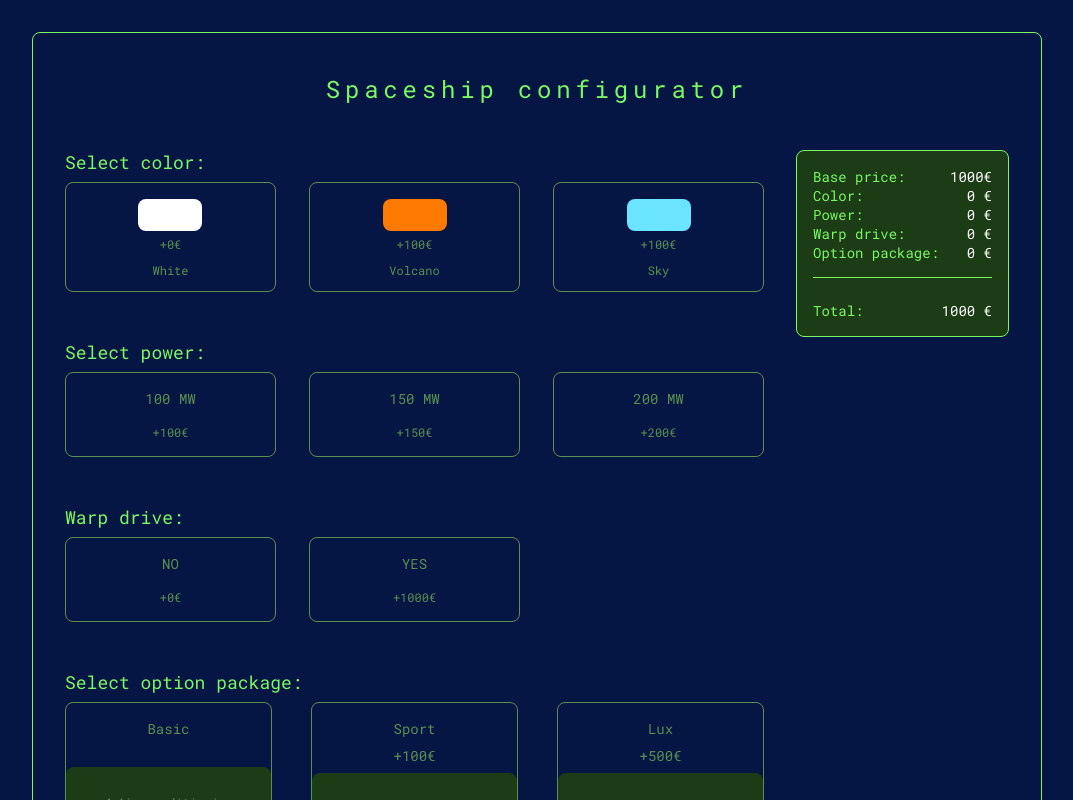
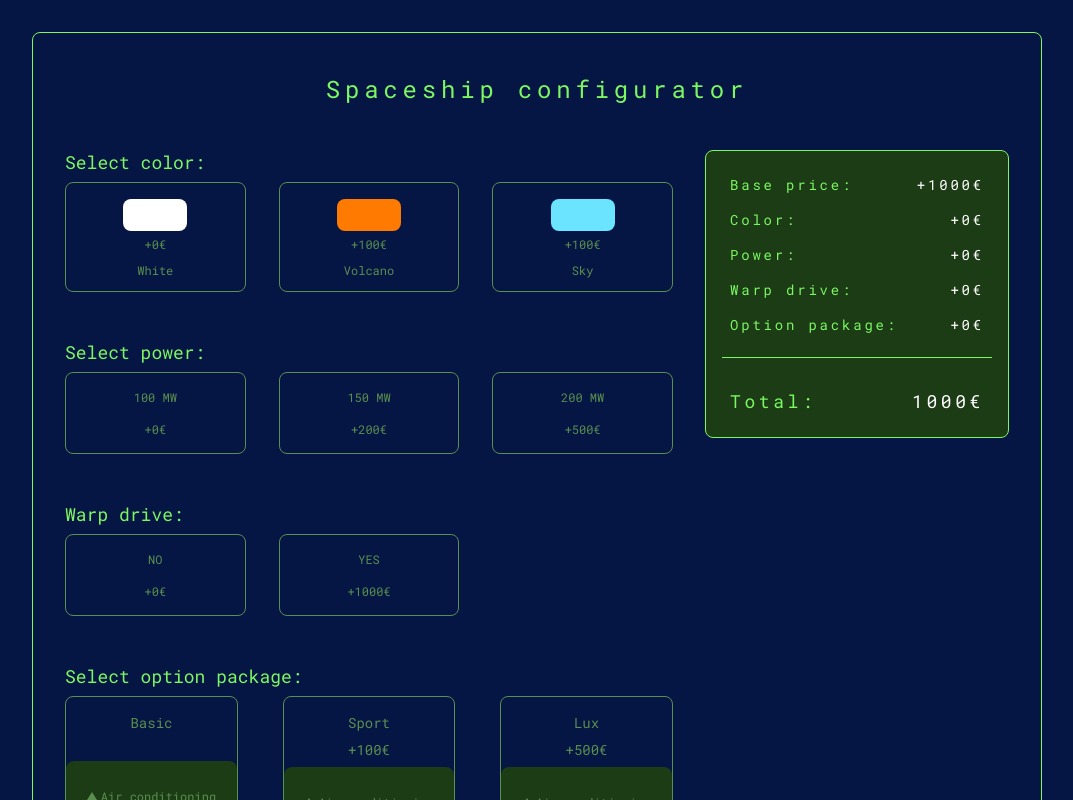
Before and after one commit to nagireddy1234/spaceship-purchase-configurator, a React (Create React App) app: page / in a window 1280 px wide. Shown: the top 800 px of the page, without its empty margins (103-1176 px from the left). Built offline with nearby package versions, Linux system fonts and the light colour scheme.

Commit message:
Desktop version is completed

```diff
--- a/src/components/optionPackage/index.tsx
+++ b/src/components/optionPackage/index.tsx
@@ -1,8 +1,7 @@
-import React from "react";
 import "./style.scss";
 
 interface Props {
-  price?: number;
+  price: number;
   planName: string;
   data: string[];
   hidePrice?: boolean;
@@ -24,8 +23,11 @@ const OptionPackage = ({
       onClick={onClick}
     >
       <p className="planName">{planName}</p>
-      {!hidePrice && <p className="planPrice">+{price}€</p>}
-      {hidePrice && <div className="align-spacing" />}
+      {!hidePrice ? (
+        <p className="planPrice">+{price}€</p>
+      ) : (
+        <div className="align-spacing" />
+      )}
       <ul className="unorderlist">
         {data.map((name: string) => (
           <li key={name}>
--- a/src/data/price.ts
+++ b/src/data/price.ts
@@ -1,4 +1,4 @@
 export const colorPrice = [0, 100, 100];
-export const powerPrice = [100, 150, 200];
+export const powerPrice = [0, 150, 200];
 export const warpPrice = [0, 1000];
 export const optionPrice = [0, 100, 500];
--- a/src/home/index.tsx
+++ b/src/home/index.tsx
@@ -42,8 +42,8 @@ const Home = () => {
     if (keyName === "warpSelected") {
       newPrices.warpPrice = warpPrice[type - 1];
     }
-    if (keyName === "optionPrice") {
-      newPrices.colorPrice = optionPrice[type - 1];
+    if (keyName === "optionalSelected") {
+      newPrices.optionPrice = optionPrice[type - 1];
     }
     setPrices(newPrices);
   };
@@ -83,19 +83,19 @@ const Home = () => {
             <div className="col-80">
               <ToolCard
                 title="100 MW"
-                price={100}
+                price={0}
                 selected={state.powerSelected === 1}
                 onClick={() => handleSelect(1, "powerSelected")}
               />
               <ToolCard
                 title="150 MW"
-                price={150}
+                price={200}
                 selected={state.powerSelected === 2}
                 onClick={() => handleSelect(2, "powerSelected")}
               />
               <ToolCard
                 title="200 MW"
-                price={200}
+                price={500}
                 selected={state.powerSelected === 3}
                 onClick={() => handleSelect(3, "powerSelected")}
               />
@@ -126,6 +126,7 @@ const Home = () => {
                 data={basicPackage}
                 selected={state.optionalSelected === 1}
                 onClick={() => handleSelect(1, "optionalSelected")}
+                price={0}
               />
               <OptionPackage
                 planName="Sport"
@@ -143,37 +144,37 @@ const Home = () => {
               />
             </div>
           </div>
-          <div className="col-20">
+          <div className="w-20">
             <div className="info-card">
               <div className="flex">
                 <p className="info-title">Base price:</p>
-                <p className="title-price">{prices.basePrice}€</p>
+                <p className="title-price">+{prices.basePrice}€</p>
               </div>
               <div className="flex">
                 <p className="info-title">Color:</p>
-                <p className="title-price">{prices.colorPrice} €</p>
+                <p className="title-price">+{prices.colorPrice}€</p>
               </div>
               <div className="flex">
                 <p className="info-title">Power:</p>
-                <p className="title-price">{prices.powerPrice} €</p>
+                <p className="title-price">+{prices.powerPrice}€</p>
               </div>
               <div className="flex">
                 <p className="info-title">Warp drive:</p>
-                <p className="title-price">{prices.warpPrice} €</p>
+                <p className="title-price">+{prices.warpPrice}€</p>
               </div>
               <div className="flex">
                 <p className="info-title">Option package:</p>
-                <p className="title-price">{prices.optionPrice} €</p>
+                <p className="title-price">+{prices.optionPrice}€</p>
               </div>
               <div className="divider"></div>
               <div className="flex">
-                <p className="info-title">Total:</p>
-                <p className="title-price">
+                <p className="info-total">Total:</p>
+                <p className="total-price">
                   {prices.basePrice +
                     prices.colorPrice +
                     prices.optionPrice +
                     prices.powerPrice +
-                    prices.warpPrice}{" "}
+                    prices.warpPrice}
                   €
                 </p>
               </div>
--- a/src/home/style.scss
+++ b/src/home/style.scss
@@ -22,6 +22,19 @@
       letter-spacing: 0.2em;
       margin-bottom: 2.812rem;
     }
+    .row {
+      display: flex;
+      align-items: flex-start;
+      justify-content: space-between;
+    }
+    .w-80 {
+      width: 80%;
+    }
+    .tool-name {
+      color: $lighGreen;
+      font-size: 1.125rem;
+      margin-bottom: 0.5rem;
+    }
     div.selected {
       border: 1px solid $lighGreen;
       color: $lighGreen;
@@ -44,19 +57,37 @@
       display: flex;
       justify-content: space-between;
     }
-    .col-20 {
+    .spacing {
+      width: 100%;
+      height: 3rem;
+    }
+    .w-20 {
       width: calc(25% - 1rem);
+      min-width: 19rem;
       .info-card {
         background-color: $darkGreen;
         padding: 1rem;
         border-radius: 0.5rem;
         border: 1px solid $lighGreen;
-      }
-    }
         .flex {
           display: flex;
           align-items: center;
           justify-content: space-between;
+          padding: 0.5rem;
+        }
+        .info-title {
+          font-size: 0.875rem;
+          color: $lighGreen;
+          font-style: normal;
+          font-weight: normal;
+          letter-spacing: 0.2em;
+        }
+        .title-price {
+          color: $white;
+          font-size: 0.875rem;
+          font-style: normal;
+          font-weight: normal;
+          letter-spacing: 0.2em;
         }
         .divider {
           height: 1px;
@@ -65,33 +96,22 @@
           margin-top: 0.937rem;
           margin-bottom: 1.437rem;
         }
-    .spacing {
-      width: 100%;
-      height: 3rem;
-    }
         .title {
           font-size: 0.875rem;
         }
-    .info-title {
-      font-size: 0.875rem;
+        .total-price,
+        .info-total {
+          font-size: 1.125rem;
+          font-family: Roboto Mono;
+          font-style: normal;
+          font-weight: normal;
           color: $lighGreen;
+          letter-spacing: 0.2em;
         }
-    .title-price {
+        .total-price{
           color: $white;
-      font-size: 0.875rem;
         }
       }
-  .w-80 {
-    width: 80%;
-  }
-  .tool-name {
-    color: $lighGreen;
-    font-size: 1.125rem;
-    margin-bottom: 0.5rem;
-  }
-  .row {
-    display: flex;
-    align-items: flex-start;
-    justify-content: space-between;
     }
   }
+}
```
Lines whose indentation alone changed are shown as unchanged.
